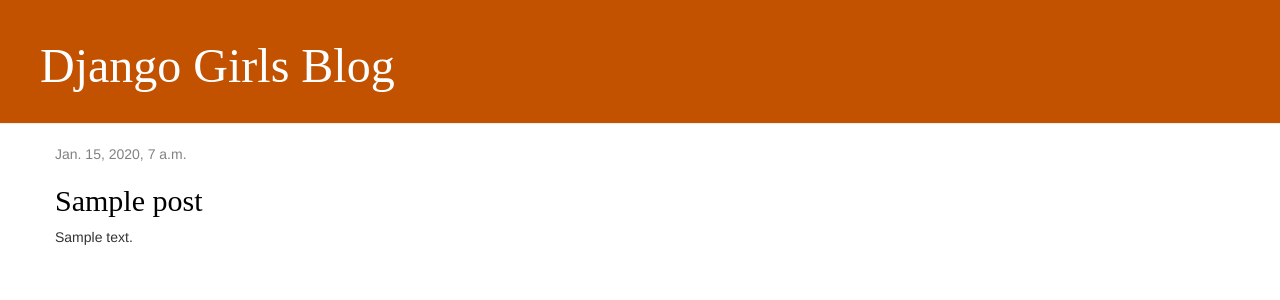
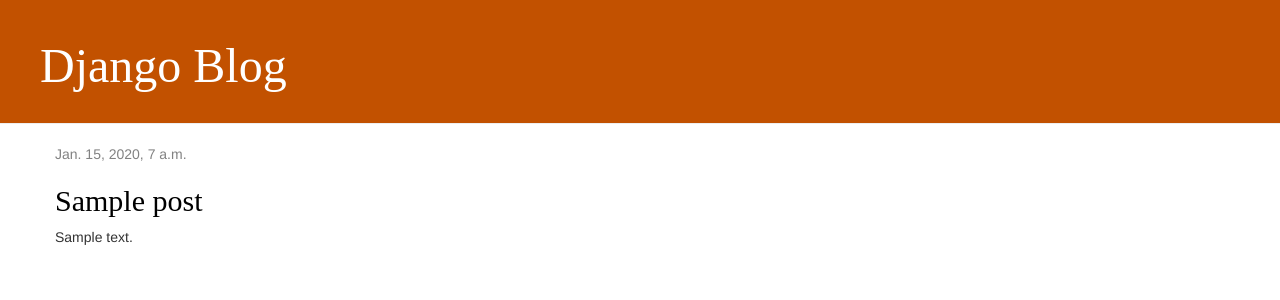
Before and after one commit to fabiano-moreira/my-first-django-blog, a Django app: template blog/templates/blog/post_list.html in a window 1280 px wide. Shown: the top 300 px of the page. Run offline with Django 3.2, Linux system fonts and the light colour scheme; the template is opened without the code that fills it: values that come from a table or form of the project are taken from there, others are empty; tables that the repository leaves empty hold one stand-in row (values such as "Sample post"); parts of the project's set-up code (start-up, migrations or seed data) failed here and were passed over; some libraries are stand-ins or nearby versions; some web fonts are replaced.

Commit message:
Alterado cabeçalho

```diff
--- a/blog/templates/blog/base.html
+++ b/blog/templates/blog/base.html
@@ -8,12 +8,12 @@
     <link rel="stylesheet" href="//maxcdn.bootstrapcdn.com/bootstrap/3.2.0/css/bootstrap-theme.min.css">
     <link href="https://fonts.googleapis.com/css?family=Calistoga&display=swap" rel="stylesheet">
     <link rel="stylesheet" href=" {% static 'css/blog.css' %} ">
-    <title>Hello Blog</title>
+    <title>Hello Doc</title>
 </head>
 
 <body>
     <div class="page-header">
-        <h1><a href="/">Django Girls Blog</a></h1>
+        <h1><a href="/">Django Blog</a></h1>
     </div>
     <div class="content container">
         <div class="row">
```
